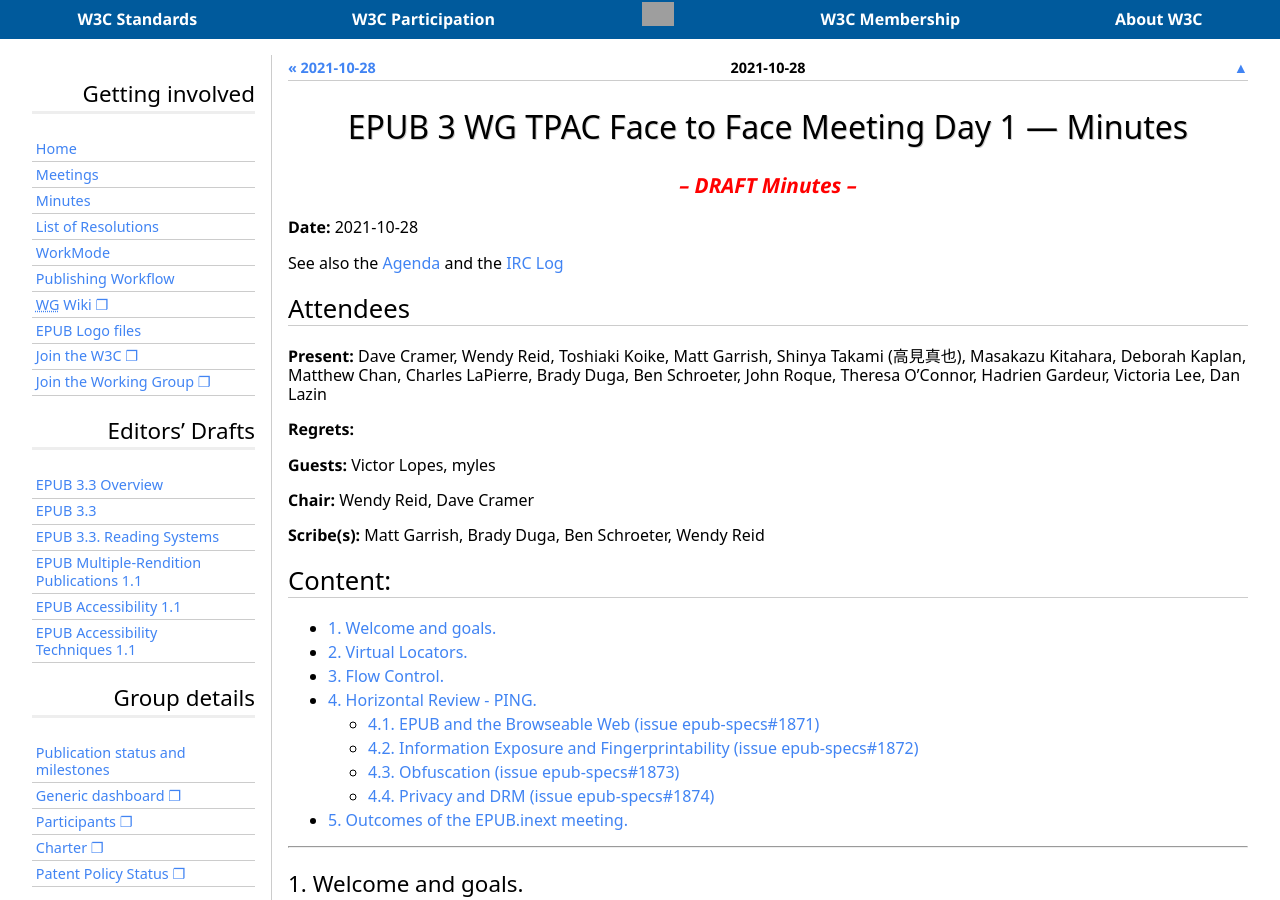
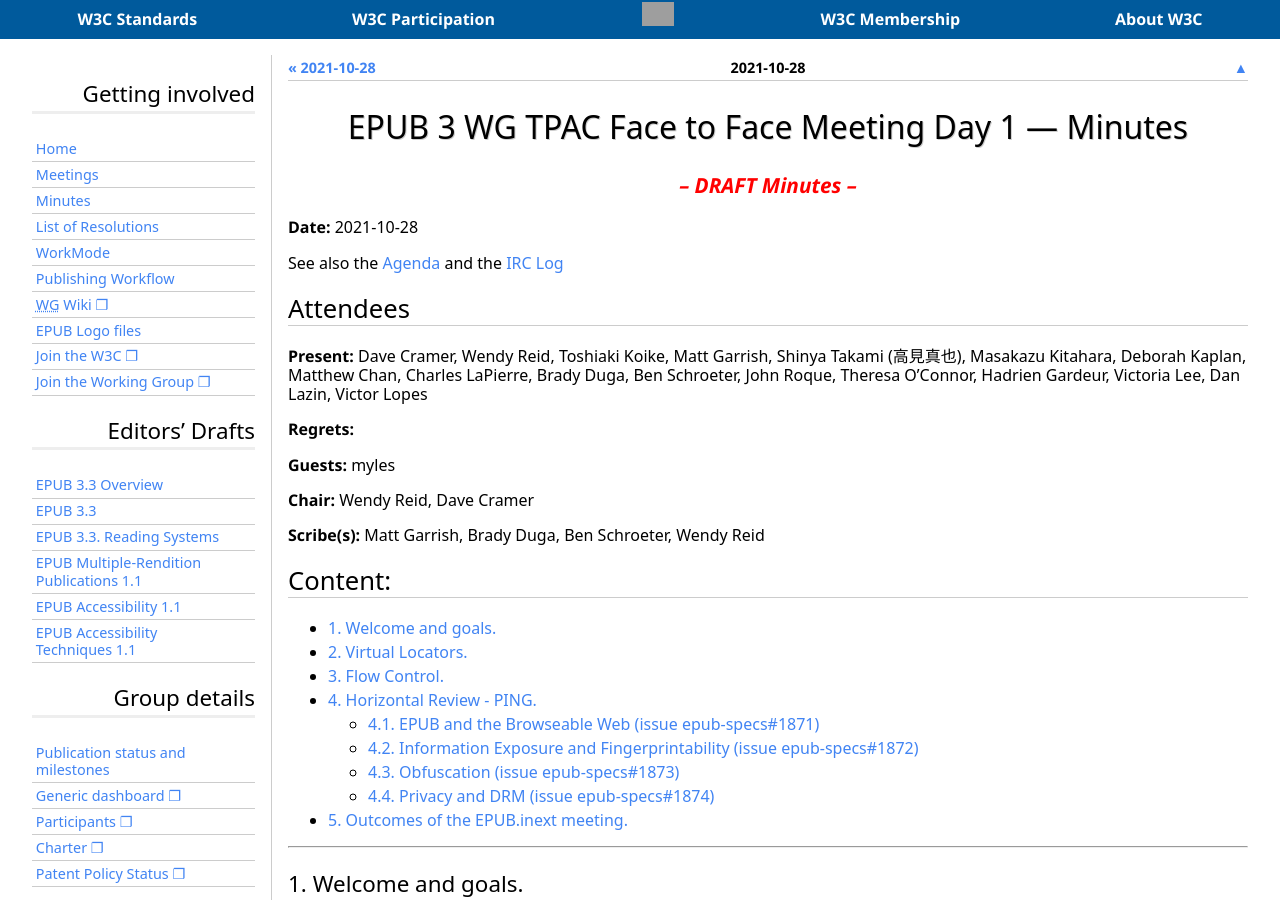
Before and after one commit to w3c/epub-wg, a Jekyll site: the page built from _minutes/2021-10-28-epub.md, in a window 1280 px wide and 900 px high. Built offline with Jekyll 4.4.1, drawn with Linux system fonts in a browser that asks for light colours; some web fonts are replaced; grey boxes are pictures that could not be loaded.

```diff
--- a/_minutes/2021-10-28-epub.md
+++ b/_minutes/2021-10-28-epub.md
@@ -150,11 +150,11 @@ See also the [Agenda](https://www.w3.org/events/meetings/c8ee0d57-8383-4cd1-bc9f
 
 ## Attendees
 {: .no_toc}
-**Present:** Dave Cramer, Wendy Reid, Toshiaki Koike, Matt Garrish, Shinya Takami (高見真也), Masakazu Kitahara, Deborah Kaplan, Matthew Chan, Charles LaPierre, Brady Duga, Ben Schroeter, John Roque, Theresa O'Connor, Hadrien Gardeur, Victoria Lee, Dan Lazin
+**Present:** Dave Cramer, Wendy Reid, Toshiaki Koike, Matt Garrish, Shinya Takami (高見真也), Masakazu Kitahara, Deborah Kaplan, Matthew Chan, Charles LaPierre, Brady Duga, Ben Schroeter, John Roque, Theresa O'Connor, Hadrien Gardeur, Victoria Lee, Dan Lazin, Victor Lopes
 
 **Regrets:**
 
-**Guests:** Victor Lopes, myles
+**Guests:** myles
 
 **Chair:** Wendy Reid, Dave Cramer
 
--- a/assets/nicknames.json
+++ b/assets/nicknames.json
@@ -1384,5 +1384,11 @@
         "nick": [
             "vlopes"
         ]
+    },
+    {
+        "name": "Laurence Zaysser",
+        "nick": [
+            "laurence"
+        ]
     }
 ]
```
